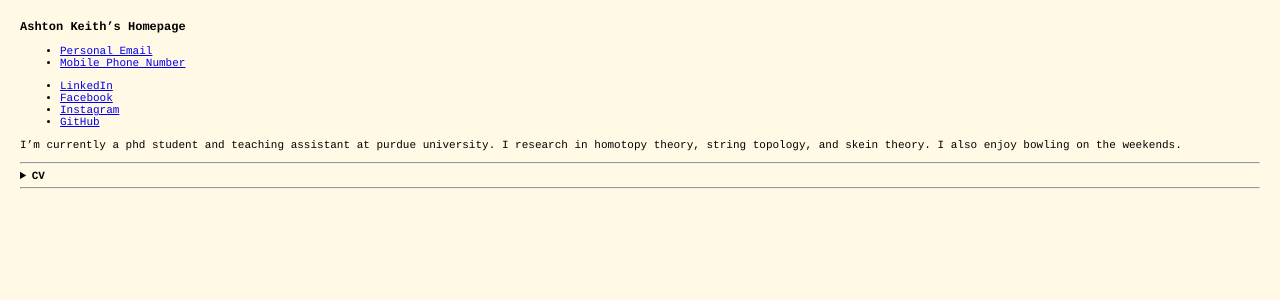
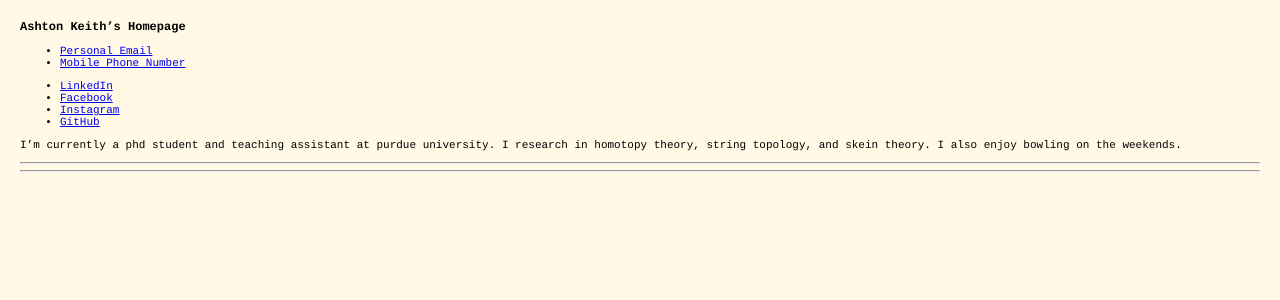
Before and after one commit to AshtonKeith/site, a Jekyll site: the page built from main.md, in a window 1280 px wide. Shown: the top 300 px of the page. Built offline with Jekyll 4.4.1, drawn with Linux system fonts in a browser that asks for light colours; some of the changed text lies outside the part shown.

Commit message:
Update main.md

```diff
--- a/main.md
+++ b/main.md
@@ -21,115 +21,6 @@ I'm currently a phd student and teaching assistant at purdue university. I resea
 
 ---
 
-<details>
-
-<summary><b>CV</b></summary>
 
 
-_Education_
-
-Purdue University
-- PhD in Mathematics
-
-binghamton university
-- bachelor of science in mathematics
-- minors in sociology and physics
-- graduated summa cum laude may 2023
-
-franklin academy high school
-- regents diploma with advanced designation and mastery in math and science
-- graduated valedictorian 2019
-
-<!---->
-
-_Work Experience_
-
-graduate teaching assistant @ purdue
-- august 2024 - present
-- taught recitation for «multivariate calculus»
-<!---->
-- august 2023 - july 2024
-- graded homework and exams «odes and pdes for engineering and science»
-
-math tutor @ binghamton
-- self-employed
-- september 2023 - december 2023
-- tutored for «ordinary differential equations»
-<!---->
-- employed by binghamton uts
-- september 2022 - december 2022
-- tutored for «modern algebra 1»
-
-usamts grader
-- october 2020 - january 2023
-- contracted by the art of problem solving foundation
-- graded submissions for an online, proof-based high school competition
-
-<!---->
-
-_Research Experience_
-
-first year research immersion program @ binghamton
-- researcher in the clean energy stream
-- analyzed the effects of doping quantum dots using the quantum espresso computer program
-- presented on findings to a group of experts in the field
-- coordinated meetings and managed the duties of team members
-- [Presentation 1](https://drive.google.com/file/d/1l8ws0-x2AyBULDAyLOE-rHHNm-iePL7X/view?usp=sharing)
-- [Presentation 2](https://drive.google.com/file/d/1v2ikKPqOsVp4FevtdAXz55phkgqR7itB/view?usp=sharing)
-- [Research Paper](https://drive.google.com/file/d/13mo09W8rftEBIs9-6WsMNftVHgwBafdQ/view?usp=sharing)
-
-<!---->
-
-_Leadership Experience_
-
-grow @ purdue
-- july 2024 - present
-- treasurer and guiding committee member
-- setting up the financial infrastructure for the graduate employee labor organization at purdue
-- plan social events to meet graduate teaching and research assistants and break the ice for those wishing to get involved
-- take part in meetings to discuss research  outreach strategies  and current campaingns
-
-math club @ binghamton
-- august 2022 - may 2023
-- president
-- planned the calendar of events for the purpose of promoting mathematical research and introducing students to available career paths
-- managed duties to other officers
-- presented and prepared other undergraduates to present on math topics of interest
-- advertised research opportunities to undergraduates
-- wrote reports on student-teacher evaluations for department of mathematics chair decisions
-
-<!---->
-
-_Awards and Honors_
-- phi beta kappa honor society member
-- pi mu epsilon honor society member
-- putnam exam honorable mention
-	- scores: 41, 50
-<!---->
-- morris gitlitz memorial scholarship @ binghamton
-	- awarded for a broad range of interests and extracurricular involvement
-- helen p beard award for excellence in mathematics @ binghamton
-- yacura award
-- nys merit award
-
-<!---->
-
-_Relevant Courses and Cerification_
-- wilderness and remote location first aid
-	- certified march 2023 - march 2025
-	- administered by solo wilderness medical school
-<!---->
-- «research in smart energy» chem 211 and phys 335 @ binghamton
-- «social research methods» soc 305
-- «intro to graph theory» math 510
-
-<!---->
-
-_Relevant Skills_
-- elementary proficiency in french
-- experience with latex, java, python, and scala
-
-
-</details>
-
 ---
```
